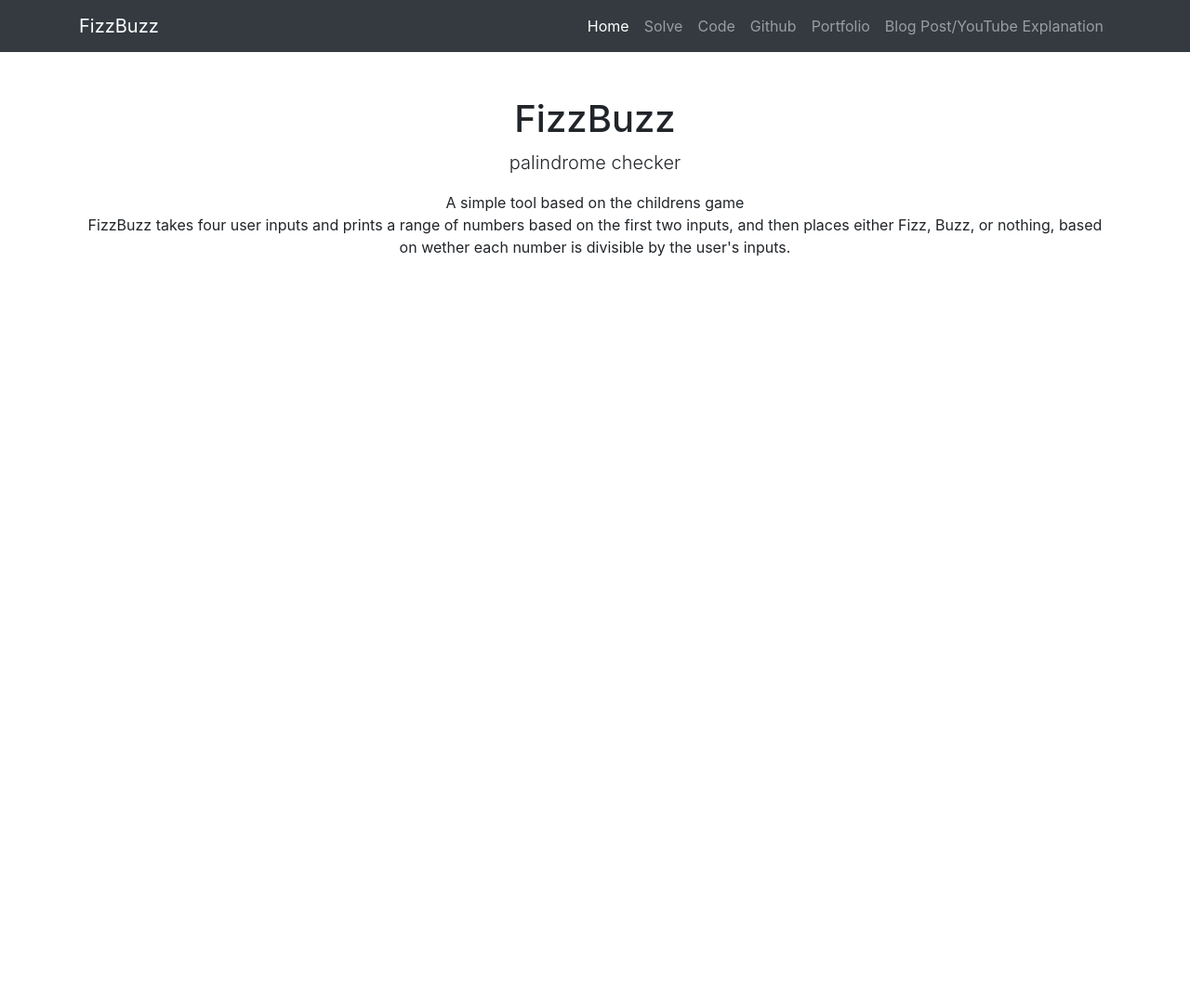
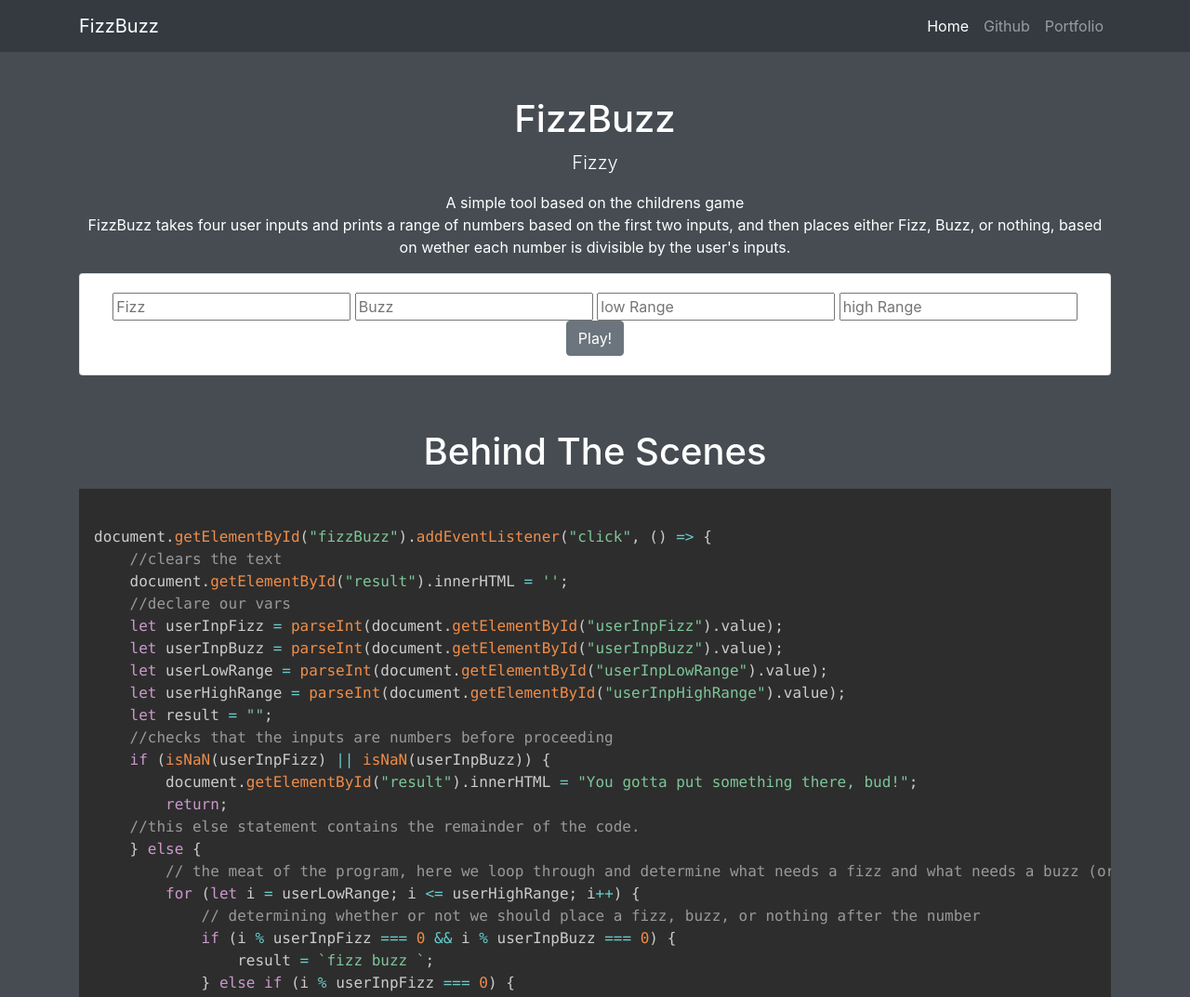
Before and after one commit to AdrianEdelen/FizzBuzz, a plain HTML site: page Index.html in a window 1280 px wide. Shown: the top 1073 px of the page at 93% size. Before the commit the page ends 800 px from the top, so only its background shows below. Drawn offline with nearby package versions, Linux system fonts and the light colour scheme.

Commit message:
moved to one page fixed styling

```diff
--- a/Content/Style.css
+++ b/Content/Style.css
@@ -1,4 +1,5 @@
 body {
+	background-color: #464C52;
 }
 
 .card {
--- a/Index.html
+++ b/Index.html
@@ -1,23 +1,19 @@
 <!DOCTYPE html>
 <html lang="en">
-
 <head>
-
     <meta charset="utf-8">
     <meta name="viewport" content="width=device-width, initial-scale=1, shrink-to-fit=no">
     <meta name="description" content="">
     <meta name="author" content="">
-
     <title>FizzBuzz</title>
     <link href="img\favicon.png" rel="icon">
     <link href="img\apple-touch-icon.png" rel="apple-touch-icon">
     <!-- Bootstrap core CSS -->
     <link rel="stylesheet" href="https://stackpath.bootstrapcdn.com/bootstrap/4.5.0/css/bootstrap.min.css" integrity="sha384-9aIt2nRpC12Uk9gS9baDl411NQApFmC26EwAOH8WgZl5MYYxFfc+NcPb1dKGj7Sk" crossorigin="anonymous">
-
+    <link href="Content/prism.css" rel="stylesheet" />
+    <link href="Content/Style.css" rel="stylesheet" />
 </head>
-
 <body>
-
     <!-- Navigation -->
     <nav class="navbar navbar-expand-lg navbar-dark bg-dark static-top">
         <div class="container">
@@ -33,44 +29,113 @@
                         </a>
                     </li>
                     <li class="nav-item">
-                        <a class="nav-link" href="/Solve.html">Solve</a>
-                    </li>
-                    <li class="nav-item">
-                        <a class="nav-link" href="/Code.html">Code</a>
-                    </li>
-                    <li class="nav-item">
                         <a class="nav-link" href="https://github.com/AdrianEdelen/FizzBuzz" target="_blank">Github</a>
                     </li>
                     <li class="nav-item">
                         <a class="nav-link" href="https://adrianedelen.com" target="_blank">Portfolio</a>
                     </li>
-                    <li class="nav-item">
-                        <a class="nav-link" href="#">Blog Post/YouTube Explanation</a>
-                    </li>
                 </ul>
             </div>
         </div>
     </nav>
-
     <!-- Page Content -->
-    <div class="container">
+    <div class="container text-white">
         <div class="row">
             <div class="col-lg-12 text-center">
                 <h1 class="mt-5">FizzBuzz</h1>
-                <p class="lead">palindrome checker</p>
+                <p class="lead">Fizzy</p>
                 <ul class="list-unstyled">
                     <li>A simple tool based on the childrens game</li>
                     <li>FizzBuzz takes four user inputs and prints a range of numbers based on the first two inputs, and then places either Fizz, Buzz, or nothing, based on wether each number is divisible by the user's inputs.</li>
                 </ul>
             </div>
         </div>
+        <div class="row text-center">
+            <div class="col-lg-12">
+                <div class="card text-center">
+                    <div class="card-body">
+                        <input type="text" id="userInpFizz" placeholder="Fizz" class="numbersOnly" />
+                        <input type="text" id="userInpBuzz" placeholder="Buzz" class="numbersOnly" />
+                        <input type="text" id="userInpLowRange" placeholder="low Range" class="numbersOnly" />
+                        <input type="text" id="userInpHighRange" placeholder="high Range" class="numbersOnly" />
+                        <div class="btn btn-secondary" id="fizzBuzz">Play!</div>
+                        <div><span class="text-muted" id="result"></span></div>
+                    </div>
+                </div>
+            </div>
+        </div>
+        <div class="row">
+            <div class="col-lg-12 text-center">
+                <h1 class="mt-5">Behind The Scenes</h1>
+            </div>
+        </div>
+        <div class="row">
+            <div class="col text-center">
+                <pre>
+                    <code class="language-js">
+document.getElementById("fizzBuzz").addEventListener("click", () => {
+    //clears the text
+    document.getElementById("result").innerHTML = '';
+    //declare our vars
+    let userInpFizz = parseInt(document.getElementById("userInpFizz").value);
+    let userInpBuzz = parseInt(document.getElementById("userInpBuzz").value);
+    let userLowRange = parseInt(document.getElementById("userInpLowRange").value);
+    let userHighRange = parseInt(document.getElementById("userInpHighRange").value);
+    let result = "";
+    //checks that the inputs are numbers before proceeding
+    if (isNaN(userInpFizz) || isNaN(userInpBuzz)) {
+        document.getElementById("result").innerHTML = "You gotta put something there, bud!";
+        return;
+    //this else statement contains the remainder of the code.
+    } else {
+        // the meat of the program, here we loop through and determine what needs a fizz and what needs a buzz (or both)
+        for (let i = userLowRange; i <= userHighRange; i++) {
+            // determining whether or not we should place a fizz, buzz, or nothing after the number
+            if (i % userInpFizz === 0 && i % userInpBuzz === 0) {
+                result = `fizz buzz `;
+            } else if (i % userInpFizz === 0) {
+                result = `fizz `;
+            } else if (i % userInpBuzz === 0) {
+                result = `buzz `;
+            } else {
+                result = `${i} `;
+            }
+            document.getElementById("result").innerHTML += result;
+        }
+    }
+})
+
+
+document.querySelectorALL(".numbersOnly").forEach(a => {
+a.addEventListener("keydown", (evt) => {
+let keyChar = (evt.which) ? evt.which : evt.keyCode
+
+if (keyChar >= 48 && keyChar <= 57 ||
+keyChar >= 96 && keyChar <= 105 ||
+keyChar == 08 ||
+keyChar == 37 ||
+keyChar == 39) {
+return true;
+} else {
+evt.preventDefault();
+return false;
+
+}
+})
+
+})
+                    </code>
+                </pre>
+            </div>
+        </div>
     </div>
-
     <!-- Bootstrap core JavaScript -->
     <script src="//code.jquery.com/jquery-3.5.1.slim.min.js" integrity="sha384-DfXdz2htPH0lsSSs5nCTpuj/zy4C+OGpamoFVy38MVBnE+IbbVYUew+OrCXaRkfj" crossorigin="anonymous"></script>
     <script src="//cdn.jsdelivr.net/npm/popper.js@1.16.0/dist/umd/popper.min.js" integrity="sha384-Q6E9RHvbIyZFJoft+2mJbHaEWldlvI9IOYy5n3zV9zzTtmI3UksdQRVvoxMfooAo" crossorigin="anonymous"></script>
     <script src="//stackpath.bootstrapcdn.com/bootstrap/4.5.0/js/bootstrap.min.js" integrity="sha384-OgVRvuATP1z7JjHLkuOU7Xw704+h835Lr+6QL9UvYjZE3Ipu6Tp75j7Bh/kR0JKI" crossorigin="anonymous"></script>
-
+    <!-- Prism -->
+    <script src="Scripts/prism.js"></script>
+    <!-- fizzBuzz -->
+    <script src="Scripts/Custom.js"></script>
 </body>
-
 </html>
--- a/Scripts/Custom.js
+++ b/Scripts/Custom.js
@@ -17,7 +17,7 @@ document.getElementById("fizzBuzz").addEventListener("click", () => {
 		for (let i = userLowRange; i <= userHighRange; i++) {
 			// determining whether or not we should place a fizz, buzz, or nothing after the number
 			if (i % userInpFizz === 0 && i % userInpBuzz === 0) {
-                result = `fizz buzz `;
+				result = `fizzbuzz `;
 			} else if (i % userInpFizz === 0) {
 				result = `fizz `;
 			} else if (i % userInpBuzz === 0) {
```
Also changed, not shown: Code.html (deleted, +0 -96 lines), Solve.html (deleted, +0 -95 lines), 1 other file. Lines whose indentation alone changed are shown as unchanged.
